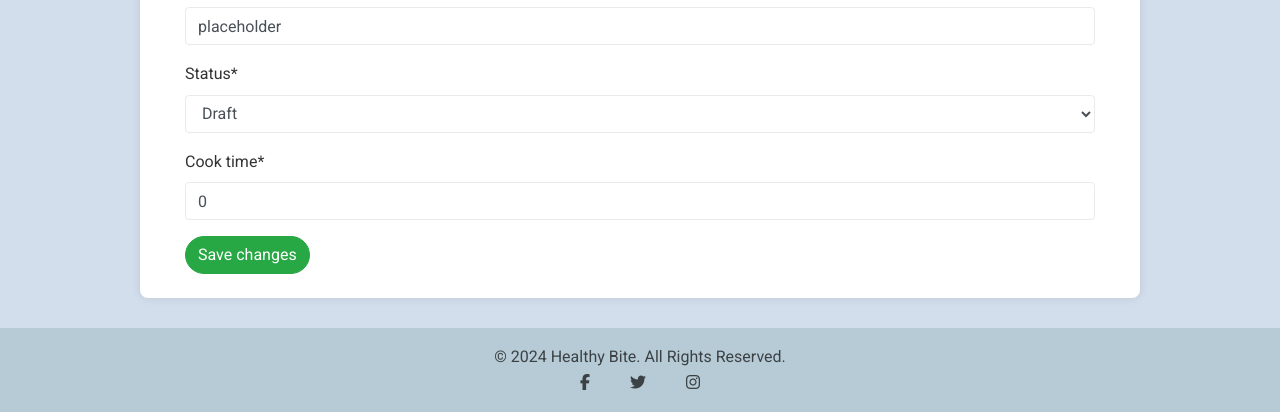
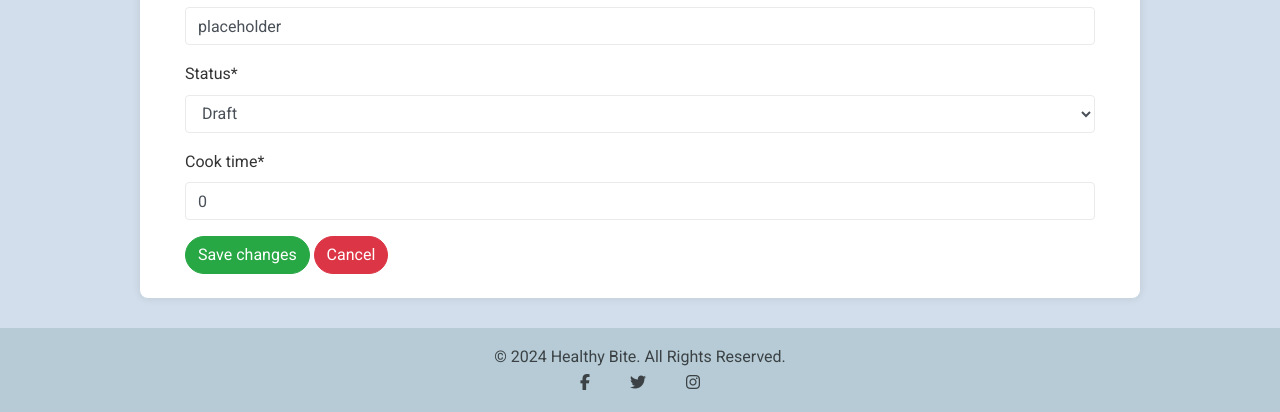
Before and after one commit to thiago-23/Healthy_Bite, a Django app: template templates/recipe_edit.html in a window 1280 px wide. Shown: the part 966-1378 px from the top of the page. Run offline with Django 3.2, Linux system fonts and the light colour scheme; the template is opened without the code that fills it: values that come from a table or form of the project are taken from there, others are empty; some libraries are stand-ins or nearby versions.

Commit message:
Add a cancel button to edit recipe to allow user to cancel the editing

```diff
--- a/templates/recipe_edit.html
+++ b/templates/recipe_edit.html
@@ -7,6 +7,7 @@
         {% csrf_token %}
         {{ form|crispy }}
         <button type="submit" class="btn btn-success">Save changes</button>
+        <a href="{% url 'recipe_detail' recipe.slug %}" class="btn btn-danger">Cancel</a>
     </form>
 </div>
 {% endblock content %}
```
